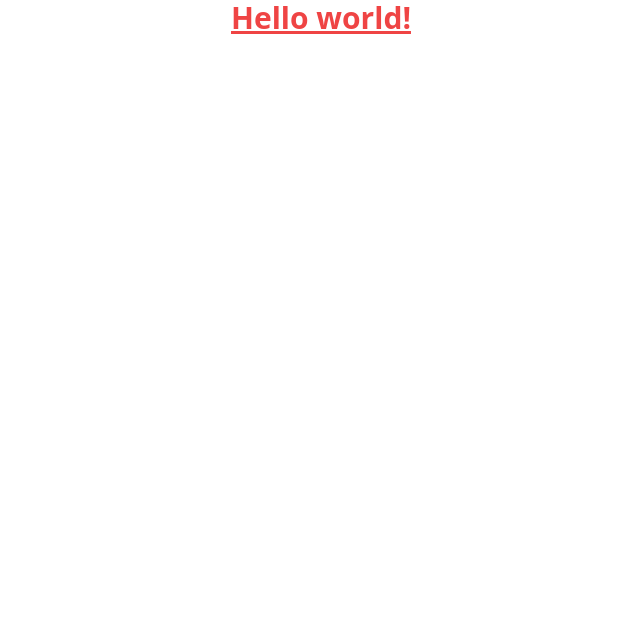
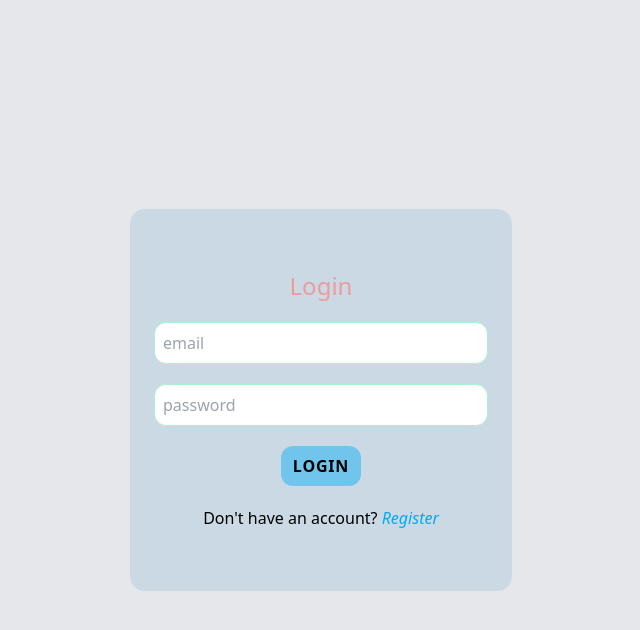
Before and after one commit to muhammedshamilv/Todo-frontend, a React (Create React App) app: page / in a window 1280 px wide. Shown: the top 630 px of the page, without its empty margins (319-959 px from the left). Built offline with nearby package versions, Linux system fonts and the light colour scheme.

Commit message:
created login and registration page using tailwind css

```diff
--- a/package.json
+++ b/package.json
@@ -3,12 +3,14 @@
   "version": "0.1.0",
   "private": true,
   "dependencies": {
+    "@emotion/styled": "^11.10.4",
     "@testing-library/jest-dom": "^5.16.5",
     "@testing-library/react": "^13.3.0",
     "@testing-library/user-event": "^13.5.0",
     "axios": "^0.27.2",
     "react": "^18.2.0",
     "react-dom": "^18.2.0",
+    "react-router-dom": "^6.3.0",
     "react-scripts": "5.0.1",
     "web-vitals": "^2.1.4"
   },
--- a/src/App.js
+++ b/src/App.js
@@ -1,9 +1,16 @@
+import Register from './pages/Register';
+import { Routes, BrowserRouter, Route } from 'react-router-dom';
+import Login from './pages/Login';
+
 function App() {
   return (
     <div className='App'>
-      <h1 className='text-3xl text-center text-red-500 font-bold underline'>
-        Hello world!
-      </h1>
+      <BrowserRouter>
+        <Routes>
+          <Route element={<Register />} path='/register' />
+          <Route element={<Login />} path='/' />
+        </Routes>
+      </BrowserRouter>
     </div>
   );
 }
--- /dev/null
+++ b/src/pages/Login/index.js
@@ -0,0 +1,49 @@
+import React from 'react';
+import { Button } from '../Styles/style';
+
+function Login() {
+  return (
+    <div className='bg-gray-200 h-screen flex justify-center items-center'>
+      <form className=''>
+        <div className='bg-[#afccdd]/50 flex justify-center flex-col p-2 pl-6 pr-6  items-center gap-5 md:w-96 h-96 border rounded-2xl '>
+          <h1 className='text-[#eb9c9c] text-2xl'>Login</h1>
+          <input
+            type='text'
+            className='w-full p-2 border border-emerald-200 outline-none rounded-xl'
+            placeholder='email'
+            autoFocus
+            required
+          ></input>
+          <input
+            type='text'
+            className='w-full p-2 border border-emerald-200 outline-none rounded-xl'
+            placeholder='password'
+            required
+          ></input>
+          <Button>
+            <button
+              className='btn2 px-10 py-5 relative border-none bg-[#01aaf870] outline-none rounded-xl uppercase font-semibold tracking-wider overflow-hidden hover:text-teal-600'
+              type='button'
+            >
+              <span className='absolute inset-0 bg-white'></span>
+              <span className='absolute inset-0 flex justify-center items-center font-bold'>
+                login
+              </span>
+            </button>
+          </Button>
+          <p className=''>
+            Don't have an account?{' '}
+            <a
+              href='/register'
+              className='text-[#01aaf8] italic hover:text-[#eb9c9c] '
+            >
+              Register
+            </a>
+          </p>
+        </div>
+      </form>
+    </div>
+  );
+}
+
+export default Login;
--- /dev/null
+++ b/src/pages/Register/index.js
@@ -0,0 +1,53 @@
+import React from 'react';
+import { Button } from '../Styles/style';
+
+function Register() {
+  return (
+    <div className='bg-gray-200 h-screen flex justify-center items-center'>
+      <form className=''>
+        <div className='bg-[#afccdd]/50 flex justify-center flex-col p-2 pl-6 pr-6  items-center gap-5 md:w-96 h-96 border rounded-2xl '>
+          <h1 className='text-[#eb9c9c] text-2xl py-3'>Register</h1>
+          <input
+            type='text'
+            className='w-full p-2 border border-emerald-200 outline-none rounded-xl'
+            placeholder='user name'
+            autoFocus
+            required
+          ></input>
+          <input
+            type='text'
+            className='w-full p-2 border border-emerald-200 outline-none rounded-xl'
+            placeholder='email'
+            autoFocus
+            required
+          ></input>
+          <input
+            type='text'
+            className='w-full p-2 border border-emerald-200 outline-none rounded-xl'
+            placeholder='password'
+            required
+          ></input>
+          <Button>
+            <button
+              className='btn2 px-11 py-6 relative border-none bg-[#01aaf870] outline-none rounded-xl uppercase font-semibold tracking-wider overflow-hidden hover:text-teal-600'
+              type='button'
+            >
+              <span className='absolute inset-0 bg-white'></span>
+              <span className='absolute inset-0 flex justify-center items-center font-bold'>
+                register
+              </span>
+            </button>
+          </Button>
+          <p className='pb-5'>
+            Already have an account?{' '}
+            <a href='/' className='text-[#01aaf8] italic hover:text-[#eb9c9c] '>
+              Login
+            </a>
+          </p>
+        </div>
+      </form>
+    </div>
+  );
+}
+
+export default Register;
--- /dev/null
+++ b/src/pages/Styles/style.js
@@ -0,0 +1,11 @@
+import styled from '@emotion/styled';
+
+export const Button = styled.button`
+  .btn2 span:first-child {
+    transform: translateX(-101%);
+    transition: transform 0.3s ease-in;
+  }
+  .btn2:hover span {
+    transform: translateX(0);
+  }
+`;
--- a/tailwind.config.js
+++ b/tailwind.config.js
@@ -1,9 +1,9 @@
 module.exports = {
-  content: [
-    "./src/**/*.{js,jsx,ts,tsx}",
-  ],
+  content: ['./src/**/*.{js,jsx,ts,tsx}'],
   theme: {
-    extend: {},
+    extend: {
+      fontStyle: ['hover', 'focus'],
+    },
   },
   plugins: [],
-}
+};
```
Also changed, not shown: 1 other file (tests, documents, lock files or other folders).
